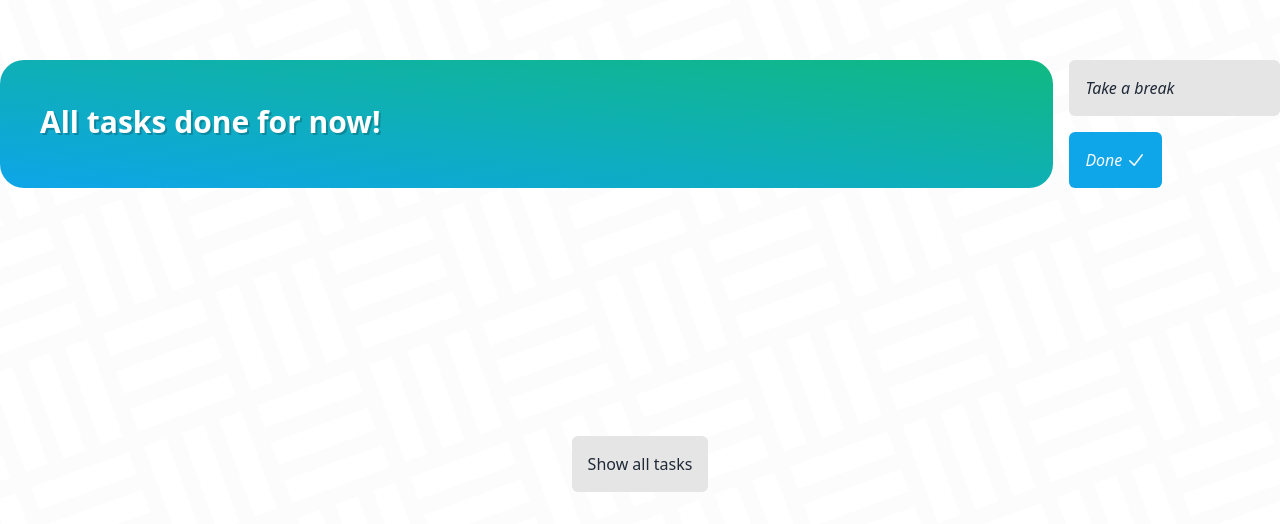
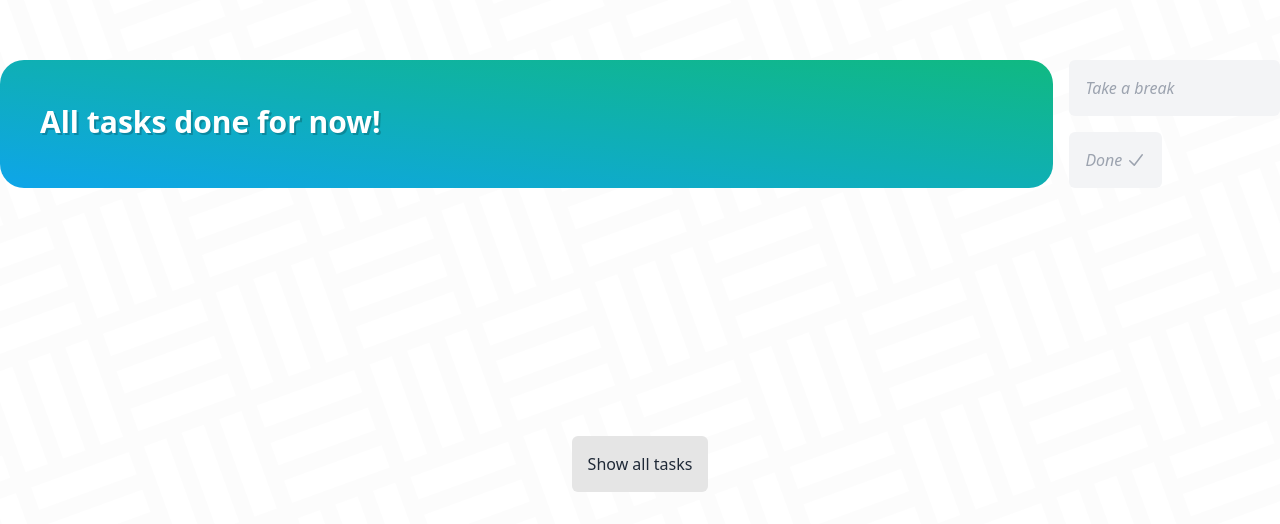
Before and after one commit to diedos/scheduler, a SvelteKit app in the folder frontend/: page / in a window 1280 px wide. Shown: the part 276-800 px from the top of the page. Built offline with nearby package versions, Linux system fonts and the light colour scheme; no server answers.

Commit message:
fix: fix disabled button colors

```diff
--- a/frontend/src/components/Button.svelte
+++ b/frontend/src/components/Button.svelte
@@ -9,18 +9,19 @@
 <button
     on:click|stopPropagation
     {type}
-    class="transition-all h-auto w-auto rounded-md p-1 bg-emerald-600 text-gray-50 flex flex-row items-center space-x-1"
-    class:bg-sky-500={color === 'blue'}
-    class:hover:bg-sky-400={color === 'blue'}
-    class:bg-emerald-500={color === 'green'}
-    class:hover:bg-emerald-400={color === 'green'}
-    class:bg-neutral-200={color === 'neutral'}
-    class:hover:bg-neutral-100={color === 'neutral'}
-    class:text-gray-800={color === 'neutral'}
+    class="transition-all h-auto w-auto rounded-md p-1 bg-emerald-60 flex flex-row items-center space-x-1"
+    class:bg-sky-500={!disabled && color === 'blue'}
+    class:hover:bg-sky-400={!disabled && color === 'blue'}
+    class:bg-emerald-500={!disabled && color === 'green'}
+    class:hover:bg-emerald-400={!disabled && color === 'green'}
+    class:bg-neutral-200={!disabled && color === 'neutral'}
+    class:hover:bg-neutral-100={!disabled && color === 'neutral'}
+    class:text-gray-800={!disabled && color === 'neutral'}
     class:aspect-square={square}
     class:px-4={!square}
     class:bg-gray-100={disabled}
     class:hover:bg-gray-100={disabled}
+    class:text-gray-50={!disabled}
     class:text-gray-400={disabled}
     class:italic={disabled}
     class:py-4={large}
```
